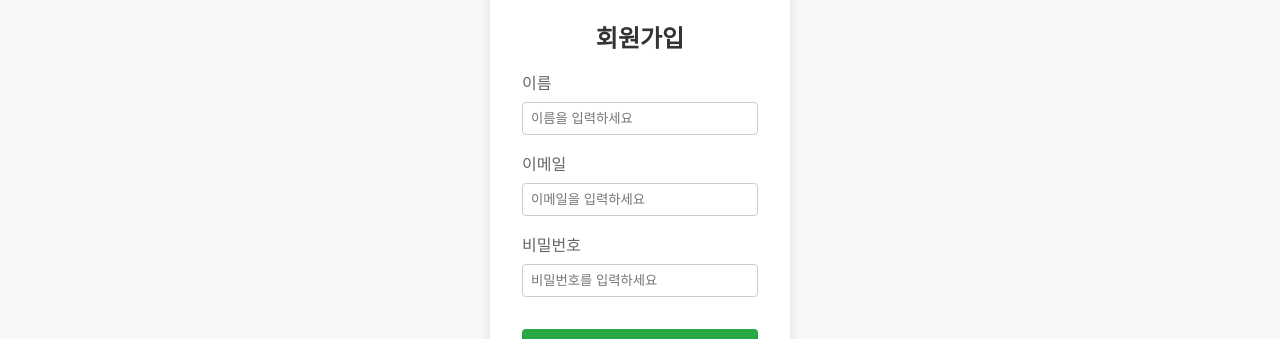
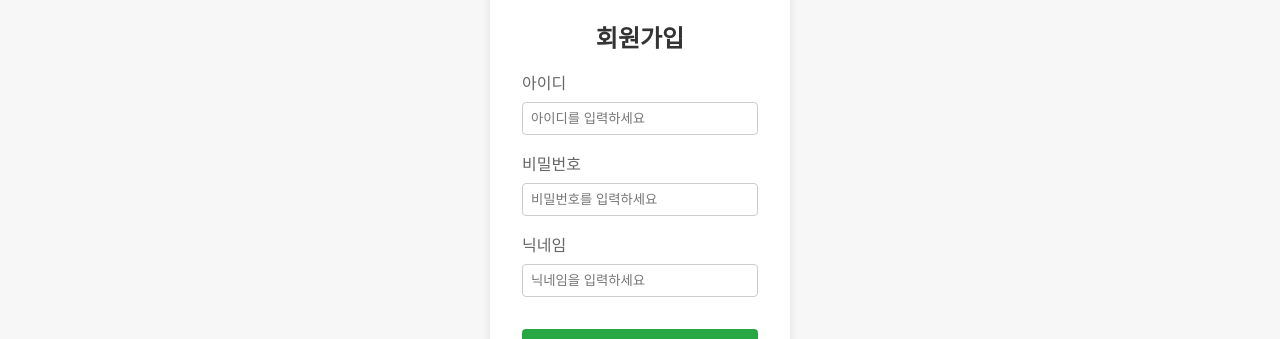
Before and after one commit to Team-Mafia-dev/mafia, a React (Create React App) app: page /signup in a window 1280 px wide. Shown: the part 250-589 px from the top of the page. Built offline with nearby package versions, Linux system fonts and the light colour scheme.

Commit message:
로그인 및 회원가입 서버 연동 완료

```diff
--- a/src/components/Login/LoginForm.js
+++ b/src/components/Login/LoginForm.js
@@ -3,18 +3,18 @@ import React, { useState } from "react";
 import "./Login.css";
 
 const Login = ({ onLogin }) => {
-  const [email, setEmail] = useState("");
+  const [userId, setUserId] = useState("");
   const [password, setPassword] = useState("");
   const [error, setError] = useState("");
 
   const handleSubmit = (e) => {
     e.preventDefault();
-    if (!email || !password) {
-      setError("이메일과 비밀번호를 입력해주세요.");
+    if (!userId || !password) {
+      setError("아이디와 비밀번호를 입력해주세요.");
       return;
     }
     // 로그인 로직을 실행
-    onLogin(email, password);
+    onLogin(userId, password);
     //console.log("email : ", email, "password : ", password);
   };
 
@@ -24,13 +24,13 @@ const Login = ({ onLogin }) => {
         <h2>로그인</h2>
         {error && <div className="error-message">{error}</div>}
         <div className="input-group">
-          <label htmlFor="email">이메일</label>
+          <label htmlFor="email">아이디</label>
           <input
-            type="email"
-            id="email"
-            value={email}
-            onChange={(e) => setEmail(e.target.value)}
-            placeholder="이메일을 입력하세요"
+            type="text"
+            id="userId"
+            value={userId}
+            onChange={(e) => setUserId(e.target.value)}
+            placeholder="아이디를 입력하세요"
           />
         </div>
         <div className="input-group">
--- a/src/components/Login/LoginPage.js
+++ b/src/components/Login/LoginPage.js
@@ -4,33 +4,26 @@ import { useNavigate } from "react-router-dom";
 
 function LoginPage() {
   const navigate = useNavigate(); //navigate 훅 가져옴
-  const handleLogin = (email, password) => {
-    //서버로 로그인 요청 보내기
-    fetch("/api/login", {
-      method: "POST",
-      headers: {
-        "Content-Type": "application/json",
-      },
-      body: JSON.stringify({ email, password }),
-    })
-      .then((response) => {
-        //서버에서 받은 응답이 성공하지 못했을 때
-        if (!response.ok) {
-          throw new Error("로그인에 실패했습니다.");
-        }
-        return response.json();
-      })
-      .then((data) => {
-        // 로그인 성공 처리
-        // 데이터 성공적으로 받아옴.
-        // 상태 로그인 true
-        console.log("로그인 성공:", data);
+  const handleLogin = async (userId, password) => {
+    try {
+      const postData = {userId: userId, pw: password};
+      const response = await fetch('http://localhost:8080/auth/login', {
+        method: 'POST',
+        headers: {
+          'Content-Type': 'application/json',
+        },
+        body: JSON.stringify(postData),
+      });
+      const result = await response.json();
+      if (result.isSuccess) {
+        alert(result.msg);
         navigate("/robe");
-      })
-      .catch((error) => {
-        // 로그인 실패 처리
-        console.error("로그인 에러:", error);
-      });
+      } else {
+        alert(result.msg);
+      }
+    } catch (error) {
+      alert("로그인에 실패하였습니다.(에러)");
+    }
   };
   return (
     <>
--- a/src/components/Signup/SignupForm.js
+++ b/src/components/Signup/SignupForm.js
@@ -3,19 +3,19 @@ import React, { useState } from "react";
 import "./SignupForm.css";
 
 const SignupForm = ({ onSignup }) => {
-  const [name, setName] = useState("");
-  const [email, setEmail] = useState("");
+  const [id, setId] = useState("");
+  const [nickname, setNickname] = useState("");
   const [password, setPassword] = useState("");
   const [error, setError] = useState("");
 
   const handleSubmit = (e) => {
     e.preventDefault();
-    if (!name || !email || !password) {
+    if (!id || !nickname || !password) {
       setError("모든 필드를 입력해주세요.");
       return;
     }
     // 회원가입 로직 실행
-    onSignup(name, email, password);
+    onSignup(id, password, nickname);
   };
 
   return (
@@ -24,23 +24,13 @@ const SignupForm = ({ onSignup }) => {
         <h2>회원가입</h2>
         {error && <div className="error-message">{error}</div>}
         <div className="input-group">
-          <label htmlFor="name">이름</label>
+          <label htmlFor="id">아이디</label>
           <input
             type="text"
-            id="name"
-            value={name}
-            onChange={(e) => setName(e.target.value)}
-            placeholder="이름을 입력하세요"
-          />
-        </div>
-        <div className="input-group">
-          <label htmlFor="email">이메일</label>
-          <input
-            type="email"
-            id="email"
-            value={email}
-            onChange={(e) => setEmail(e.target.value)}
-            placeholder="이메일을 입력하세요"
+            id="id"
+            value={id}
+            onChange={(e) => setId(e.target.value)}
+            placeholder="아이디를 입력하세요"
           />
         </div>
         <div className="input-group">
@@ -51,6 +41,16 @@ const SignupForm = ({ onSignup }) => {
             value={password}
             onChange={(e) => setPassword(e.target.value)}
             placeholder="비밀번호를 입력하세요"
+          />
+        </div>
+        <div className="input-group">
+          <label htmlFor="nickname">닉네임</label>
+          <input
+            type="text"
+            id="nickname"
+            value={nickname}
+            onChange={(e) => setNickname(e.target.value)}
+            placeholder="닉네임을 입력하세요"
           />
         </div>
         <button type="submit" className="signup-button">
--- a/src/components/Signup/SignupPage.js
+++ b/src/components/Signup/SignupPage.js
@@ -1,8 +1,31 @@
 import React from "react";
 import SignupForm from "./SignupForm";
+import { useNavigate } from "react-router-dom";
 
 function SignupPage() {
-  const handleSignup = (name, email, password) => {};
+  const navigate = useNavigate(); //navigate 훅 가져옴
+  const handleSignup = async (id, password, nickname) => {
+    try {
+      const postData = {userId: id, pw: password, userNm: nickname};
+      const response = await fetch('http://localhost:8080/auth/register', {
+        method: 'POST',
+        headers: {
+          'Content-Type': 'application/json',
+        },
+        body: JSON.stringify(postData),
+      });
+      const result = await response.json();
+      if (result.isSuccess) {
+        alert(result.msg);
+        navigate("/login");
+      } else {
+        alert(result.msg);
+      }
+    } catch (error) {
+      alert("회원가입에 실패하였습니다.(에러)");
+    }
+
+  };
   return (
     <>
       <SignupForm onSignup={handleSignup} />
```
